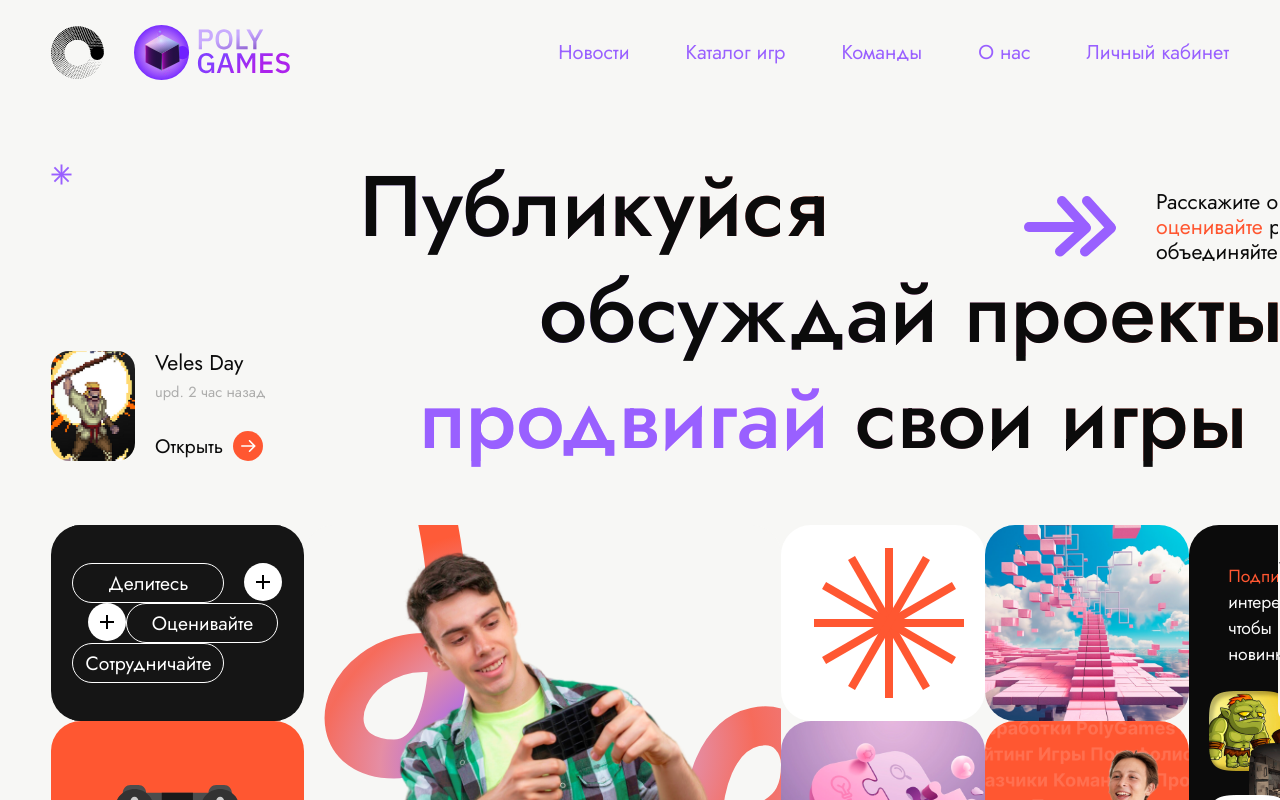
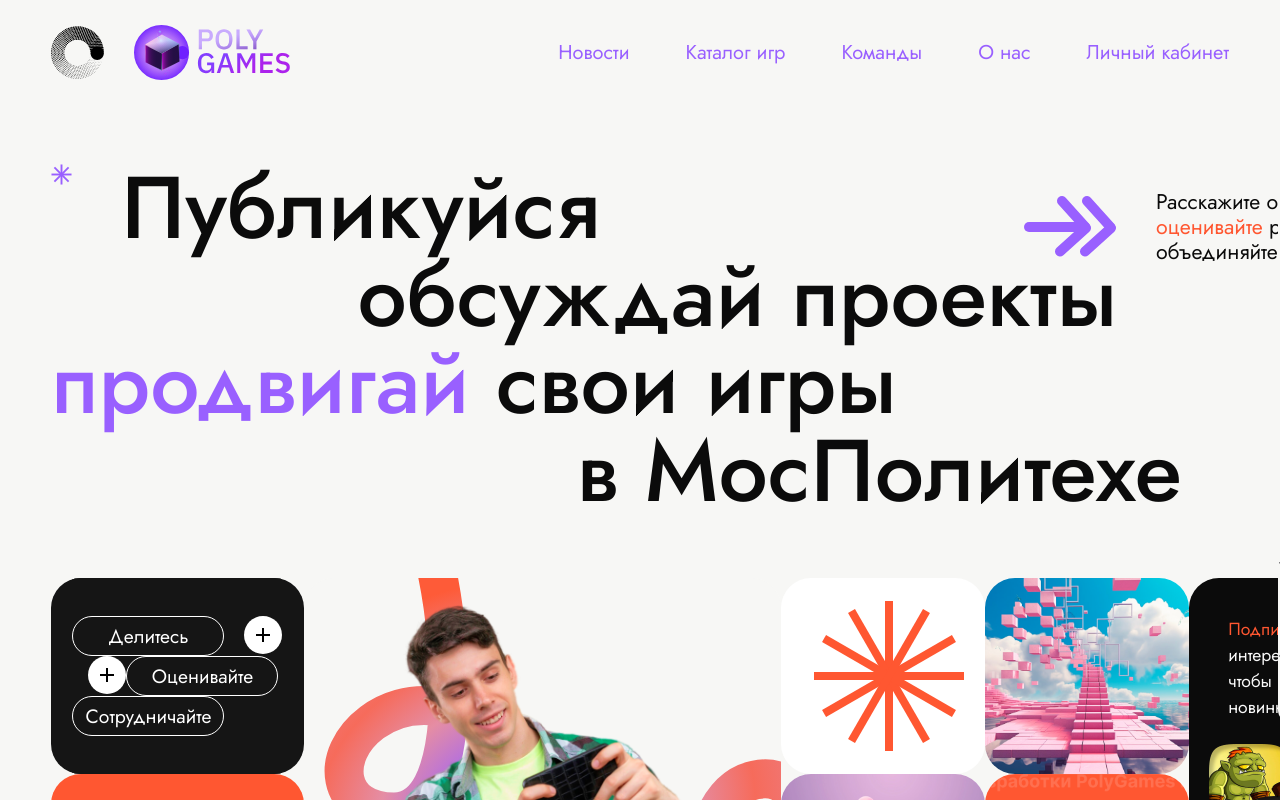
Before and after one commit to danilmash/FrontendPolyGames, a React app: page / in a window 1280 px wide. Shown: the top 800 px of the page. Built offline with nearby package versions, Linux system fonts and the light colour scheme.

Commit message:
правки секции hero для правильного отображения на пк

```diff
--- a/src/pages/Auth/Auth.module.scss
+++ b/src/pages/Auth/Auth.module.scss
@@ -50,16 +50,12 @@
     text-align: left;
 }
 
-p {
-    font-size: 22px;
-}
-
 .btns {
     padding-top: 40px;
     text-align: center;
 }
 
-h1 {
+.auth_title {
     text-align: center;
     background-image: linear-gradient(
         90.35deg,
--- a/src/pages/Auth/Auth.tsx
+++ b/src/pages/Auth/Auth.tsx
@@ -30,7 +30,7 @@ function Auth() {
 
     return (
         <main className={styles['auth__wrapper']}>
-            <h1>Войдите в свой аккаунт</h1>
+            <h1 className={styles['auth_title']}>Войдите в свой аккаунт</h1>
             <form
                 className={styles['auth__form']}
                 method="POST"
--- a/src/pages/Home/Hero/Hero.scss
+++ b/src/pages/Home/Hero/Hero.scss
@@ -4,92 +4,7 @@
     display: flex;
     gap: 60px;
 }
-.hero__tools {
-    min-width: 228px;
-}
-.hero__left {
-    display: flex;
-    flex-direction: column;
-    gap: 10px;
-    justify-content: space-between;
-    height: 100%;
-}
 
-.hero__decoration {
-    height: 21px;
-    width: 21px;
-}
-
-.last-update {
-    display: flex;
-    position: relative;
-    gap: 20px;
-    max-height: 110px;
-}
-
-.last-update__cover {
-    width: 84px;
-    height: 110px;
-    border-radius: 18px;
-    object-fit: cover;
-}
-
-.last-update__details {
-    display: flex;
-    justify-content: space-between;
-    flex-direction: column;
-}
-
-.last-update__title {
-    transition: all 1.3s ease;
-    color: var(--text-primary);
-    font-weight: 400;
-    @include adaptiv-font(22, 16);
-}
-
-.last-update__desc {
-    margin: 8px 0 0;
-    transition: all 1.3s ease;
-    color: var(--text-detailed);
-    @include adaptiv-font(15, 12);
-}
-
-.last-update__link {
-    text-decoration: none;
-    display: flex;
-    align-items: center;
-    transition: all 1.3s ease;
-}
-
-.last-update__open {
-    transition: all 0.15s ease;
-    transition: all 1.3s ease;
-    margin: 0;
-    padding: 0;
-    color: var(--text-primary);
-    @include adaptiv-font(20, 16);
-    &:hover {
-        opacity: 0.85;
-    }
-}
-
-.last-update__circle {
-    background-color: var(--primary-color);
-    display: inline-flex;
-    align-items: center;
-    justify-content: center;
-    border-radius: 100px;
-    height: 30px;
-    width: 30px;
-    margin-left: 10px;
-    transition: all 0.15s ease;
-    &:hover {
-        background-color: var(--text-primary);
-        & .last-update__arrow path {
-            fill: var(--primary-color);
-        }
-    }
-}
 
 .hero__info {
     display: flex;
@@ -99,24 +14,35 @@
     width: 100%;
 }
 
+.hero__decoration {
+    position: absolute;
+    height: 21px;
+    width: 21px;
+}
+
 .hero__title {
     font-weight: 500;
     color: var(--text-primary);
     white-space: nowrap;
     transition: all 1.3s;
     line-height: 1;
-    @include adaptiv-font(92, 36);
-    &--highlighted {
-        color: var(--accent-color);
+    @include adaptiv-font(96, 20);
+    > span {
+        display: block;
     }
-    &:nth-child(1) {
-        margin-left: 20px;
+    > :first-child {
+        margin-left: 0.8em;
     }
-    &:nth-child(2) {
-        margin-left: 200px;
+    :nth-child(2) {
+        margin-left: 3.5em;
     }
-    &:nth-child(3) {
-        margin-left: 60px;
+    :nth-child(3) {
+        > span {
+            color: var(--accent-color);
+        }
+    }
+    :nth-child(4) {
+        margin-left: 6em;
     }
 }
 
--- a/src/pages/Home/Hero/Hero.tsx
+++ b/src/pages/Home/Hero/Hero.tsx
@@ -17,61 +17,23 @@ const Hero = () => {
     return (
         <section className="hero">
             <div className="hero__head">
-                <div className="hero__tools">
-                    <div className="hero__left">
+                <div className="hero__info">
                     <img
                         src={decorateStarMini}
                         alt="Decorate Star"
                         className="hero__decoration"
                     />
-                        <div className="hero__last-update last-update">
-                            <img
-                                src={cover}
-                                alt=""
-                                className="last-update__cover"
-                            />
-                            <div className="last-update__details">
-                                <div className="last-update__info">
-                                    <h3 className="last-update__title">
-                                        Veles Day
-                                    </h3>
-                                    <p className="last-update__desc">
-                                        upd. 2 час назад
-                                    </p>
-                                </div>
-                                <a
-                                    href="/src/pages"
-                                    className="last-update__link"
-                                >
-                                    <p className="last-update__open">Открыть</p>
-                                    <div className="last-update__circle">
-                                        <svg
-                                            xmlns="http://www.w3.org/2000/svg"
-                                            width="15"
-                                            height="14"
-                                            viewBox="0 0 15 14"
-                                            fill="none"
-                                            className="last-update__arrow"
-                                        >
-                                            <path
-                                                d="M14.3334 7.58336C14.6555 7.26118 14.6555 6.73882 14.3334 6.41664L9.0831 1.16637C8.76091 0.844186 8.23855 0.844186 7.91637 1.16637C7.59419 1.48855 7.59419 2.01091 7.91637 2.3331L12.5833 7L7.91637 11.6669C7.59419 11.9891 7.59419 12.5114 7.91637 12.8336C8.23855 13.1558 8.76091 13.1558 9.0831 12.8336L14.3334 7.58336ZM0.25 7.825H13.75V6.175H0.25V7.825Z"
-                                                fill="white"
-                                            />
-                                        </svg>
-                                    </div>
-                                </a>
-                            </div>
-                        </div>
-                    </div>
-                </div>
-                <div className="hero__info">
-                    <h1 className="hero__title">Публикуйся</h1>
-                    <h1 className="hero__title">обсуждай проекты</h1>
+
                     <h1 className="hero__title">
-                        <span className="hero__title hero__title--highlighted">
+                        <span>Публикуйся</span>
+                        <span>обсуждай проекты</span>
+                        <span>
+                            <span>
                                 продвигай
                             </span>{' '}
                             свои игры
+                        </span>
+                        <span>в МосПолитехе</span>
                     </h1>
                     <div className="hero__details">
                         <img
--- a/src/pages/Registration/Registration.module.scss
+++ b/src/pages/Registration/Registration.module.scss
@@ -80,10 +80,6 @@
     margin: 0 auto;
 }
 
-p {
-    font-size: 22px;
-}
-
 .btns {
     padding-top: 40px;
     margin-left: 160px;
@@ -92,7 +88,7 @@ p {
     gap: 13px;
 }
 
-h1 {
+.registration__title {
     text-align: center;
     background-image: linear-gradient(
         90.35deg,
--- a/src/pages/Registration/Registration.tsx
+++ b/src/pages/Registration/Registration.tsx
@@ -28,7 +28,7 @@ function Registration() {
 
     return (
         <main className={styles['registration__wrapper']}>
-            <h1>Регистрация в PolyGames</h1>
+            <h1 className={styles['registration__title']}>Регистрация в PolyGames</h1>
             <form className={styles['registration__form']} method="POST">
                 <div className={styles['registration__form-main']}>
                     <div className={styles['input__fields-block']}>
```
Lines whose indentation alone changed are shown as unchanged.
